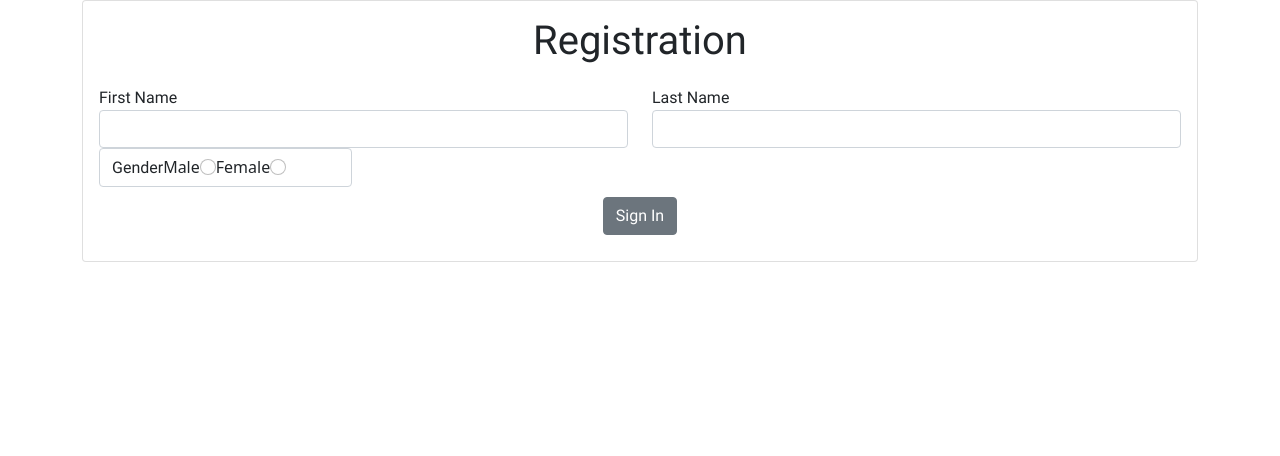
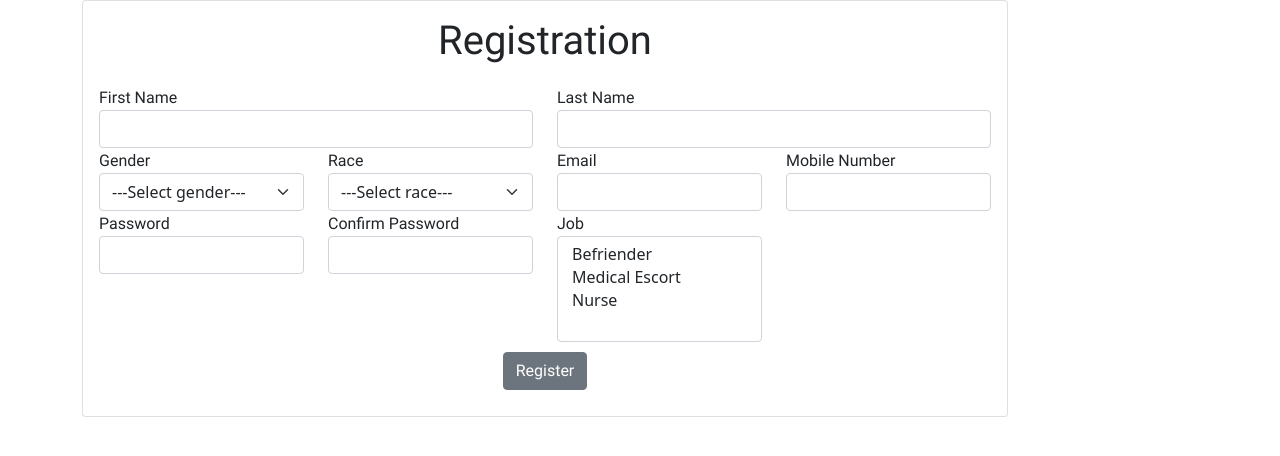
Before and after one commit to bryansoh95/care-market-web, a React (Create React App) app: page /register in a window 1280 px wide. Shown: the top 456 px of the page. Built offline with nearby package versions, Linux system fonts and the light colour scheme.

Commit message:
Replaced all radio buttons with dropdown boxes, added all input fields in registration form.

```diff
--- a/src/common/Constants.js
+++ b/src/common/Constants.js
@@ -2,3 +2,17 @@ export const SessionStorageKeys = {
   CAREGIVER: 'CAREGIVER',
   TOKEN: 'TOKEN'
 };
+
+export const Gender = {
+  FEMALE: 'FEMALE',
+  MALE: 'MALE',
+  OTHERS: 'OTHERS'
+};
+
+export const Race = {
+  CHINESE: 'CHINESE',
+  INDIAN: 'INDIAN',
+  MALAY: 'MALAY',
+  EURASIAN: 'EURASIAN',
+  OTHERS: 'OTHERS'
+};
--- a/src/components/user/RegistrationForm.js
+++ b/src/components/user/RegistrationForm.js
@@ -19,12 +19,14 @@ const RegistrationForm = () => {
     mobileNumber: Yup.string().required('Mobile number is required'),
     email: Yup.string().required('Email is required').email('Email is invalid'),
     password: Yup.string().required('Password is required'),
+    confirmPassword: Yup.string().required('Please confirm password').oneOf([Yup.ref('password'), null], 'Passwords must match'),
+    job: Yup.string().required('Job required'),
     isBefriender: Yup.bool().notRequired(),
     isMedicalEscort: Yup.bool().notRequired(),
     isNurse: Yup.bool().notRequired()
   });
 
-  const { register, handleSubmit, reset, setError, getValues, setValue, formState } = useForm({ resolver: yupResolver(validationSchema) });
+  const { register, handleSubmit, setValue, formState } = useForm({ resolver: yupResolver(validationSchema) });
   const { errors } = formState;
 
   const registerUser = data => {};
@@ -37,14 +39,38 @@ const RegistrationForm = () => {
   };
   const onChangeGender = e => {
     setValue('gender', e.target.value);
-    console.log('current gender: ' + getValues('gender'))
+  };
+  const onChangeRace = e => {
+    setValue('race', e.target.value);
+  };
+  const onChangeEmail = e => {
+    setValue('email', e.target.value);
+  };
+  const onChangeMobileNumber = e => {
+    setValue('mobileNumber', e.target.value);
+  };
+  const onChangePassword = e => {
+    setValue('password', e.target.value);
+  };
+  const onChangeConfirmPassword = e => {
+    setValue('confirmPassword', e.target.value);
+  };
+  const onChangeJob = () => {
+    const jobElementOptions = document.getElementById('job').options;
+    for (const option of jobElementOptions) {
+      if (option.selected) {
+        setValue(option.value, true);
+      } else {
+        setValue(option.value, false);
       }
+    }
+  };
 
   return (
     <div>
       <Container>
         <Row>
-          <Col>
+          <Col sm='10'>
             <Card>
               <CardBody>
                 <div style={{textAlign: 'center', marginBottom: '20px'}}><h1>Registration</h1></div>
@@ -56,6 +82,7 @@ const RegistrationForm = () => {
                         <Input
                           {...register('firstName')}
                           className={`form-control ${errors.firstName ? 'is-invalid' : ''}`}
+                          id='firstName'
                           type='text'
                           onChange={onChangeFirstName}
                           onBlur={onChangeFirstName}
@@ -70,6 +97,7 @@ const RegistrationForm = () => {
                         <Input
                           {...register('lastName')}
                           className={`form-control ${errors.firstName ? 'is-invalid' : ''}`}
+                          id='lastName'
                           type='text'
                           onChange={onChangeLastName}
                           onBlur={onChangeLastName}
@@ -81,36 +109,116 @@ const RegistrationForm = () => {
                   </Row>
                   <Row>
                     <Col xs='12' sm='3'>
-                      <FormGroup className={`form-control ${errors.firstName ? 'is-invalid' : ''}`}>
                       <Label for='gender'><p>Gender</p></Label>
-                        <Label>
-                          Male
                       <Input
                         {...register('gender')}
-                            type='radio'
-                            name='gender'
-                            value='male'
+                        className={`form-select ${errors.gender ? 'is-invalid' : ''}`}
+                        id='gender'
+                        type='select'
                         onChange={onChangeGender}
-                            checked={getValues('gender')}
+                      >
+                        <option selected disabled value=''>---Select gender---</option>
+                        <option value={Constants.Gender.FEMALE}>Female</option>
+                        <option value={Constants.Gender.MALE}>Male</option>
+                        <option value={Constants.Gender.OTHERS}>Others</option>
+                      </Input>
+                      <div className='invalid-feedback'>{errors.gender?.message}</div>
+                    </Col>
+                    <Col xs='12' sm='3'>
+                      <Label for='race'><p>Race</p></Label>
+                      <Input
+                        {...register('race')}
+                        className={`form-select ${errors.race ? 'is-invalid' : ''}`}
+                        id='race'
+                        type='select'
+                        onChange={onChangeRace}
+                      >
+                        <option selected disabled value=''>---Select race---</option>
+                        <option value={Constants.Race.CHINESE}>Chinese</option>
+                        <option value={Constants.Race.EURASIAN}>Eurasian</option>
+                        <option value={Constants.Race.INDIAN}>Indian</option>
+                        <option value={Constants.Race.MALAY}>Malay</option>
+                        <option value={Constants.Race.OTHERS}>Others</option>
+                      </Input>
+                      <div className='invalid-feedback'>{errors.race?.message}</div>
+                    </Col>
+                    <Col xs='12' sm='3'>
+                      <FormGroup>
+                        <Label for='email'><p>Email</p></Label>
+                        <Input
+                          {...register('email')}
+                          className={`form-control ${errors.email ? 'is-invalid' : ''}`}
+                          id='email'
+                          type='text'
+                          onChange={onChangeEmail}
+                          onBlur={onChangeEmail}
+                          onKeyDown={onChangeEmail}
                         />
-                        </Label>
-                        <Label>
-                          Female
+                        <div className='invalid-feedback'>{errors.email?.message}</div>
+                      </FormGroup>
+                    </Col>
+                    <Col xs='12' sm='3'>
+                      <FormGroup>
+                        <Label for='mobileNumber'><p>Mobile Number</p></Label>
                         <Input
-                            {...register('gender')}
-                            type='radio'
-                            name='gender'
-                            value='female'
-                            onChange={onChangeGender}
-                            checked={getValues('gender')}
+                          {...register('mobileNumber')}
+                          className={`form-control ${errors.mobileNumber ? 'is-invalid' : ''}`}
+                          id='mobileNumber'
+                          type='text'
+                          onChange={onChangeMobileNumber}
+                          onBlur={onChangeMobileNumber}
+                          onKeyDown={onChangeMobileNumber}
                         />
-                        </Label>
+                        <div className='invalid-feedback'>{errors.mobileNumber?.message}</div>
                       </FormGroup>
                     </Col>
                   </Row>
-
+                  <Row>
+                    <Col xs='12' sm='3'>
+                      <Label for='password'><p>Password</p></Label>
+                      <Input
+                        {...register('password')}
+                        className={`form-control ${errors.password ? 'is-invalid' : ''}`}
+                        id='password'
+                        type='password'
+                        onChange={onChangePassword}
+                        onBlur={onChangePassword}
+                        onKeyDown={onChangePassword}
+                      />
+                      <div className='invalid-feedback'>{errors.password?.message}</div>
+                    </Col>
+                    <Col xs='12' sm='3'>
+                      <Label for='confirmPassword'><p>Confirm Password</p></Label>
+                      <Input
+                        {...register('confirmPassword')}
+                        className={`form-control ${errors.confirmPassword ? 'is-invalid' : ''}`}
+                        id='confirmPassword'
+                        type='password'
+                        onChange={onChangeConfirmPassword}
+                        onBlur={onChangeConfirmPassword}
+                        onKeyDown={onChangeConfirmPassword}
+                      />
+                      <div className='invalid-feedback'>{errors.confirmPassword?.message}</div>
+                    </Col>
+                    <Col xs='12' sm='3'>
+                      <Label for='job'><p>Job</p></Label>
+                      <Input
+                        {...register('job')}
+                        className={`form-select ${errors.job ? 'is-invalid' : ''} registration-form-select-multiple`}
+                        id='job'
+                        type='select'
+                        onChange={onChangeJob}
+                        multiple
+                      >
+                        <option value='isBefriender'>Befriender</option>
+                        <option value='isMedicalEscort'>Medical Escort</option>
+                        <option value='isNurse'>Nurse</option>
+                      </Input>
+                      <div className='invalid-feedback'>{errors.job?.message}</div>
+                    </Col>
+                  </Row>
                   <FormGroup style={{textAlign: 'center'}}>
-                    <Button type='submit'><p>Sign In</p></Button>
+                    <Button type='submit'><p>Register</p></Button>
                   </FormGroup>
                 </Form>
               </CardBody>
--- a/src/stylesheets/main.css
+++ b/src/stylesheets/main.css
@@ -46,3 +46,7 @@ a {
     max-width: 100%;
   }
 }
+
+.registration-form-select-multiple {
+  overflow: hidden;
+}
```
Lines whose indentation alone changed are shown as unchanged.
